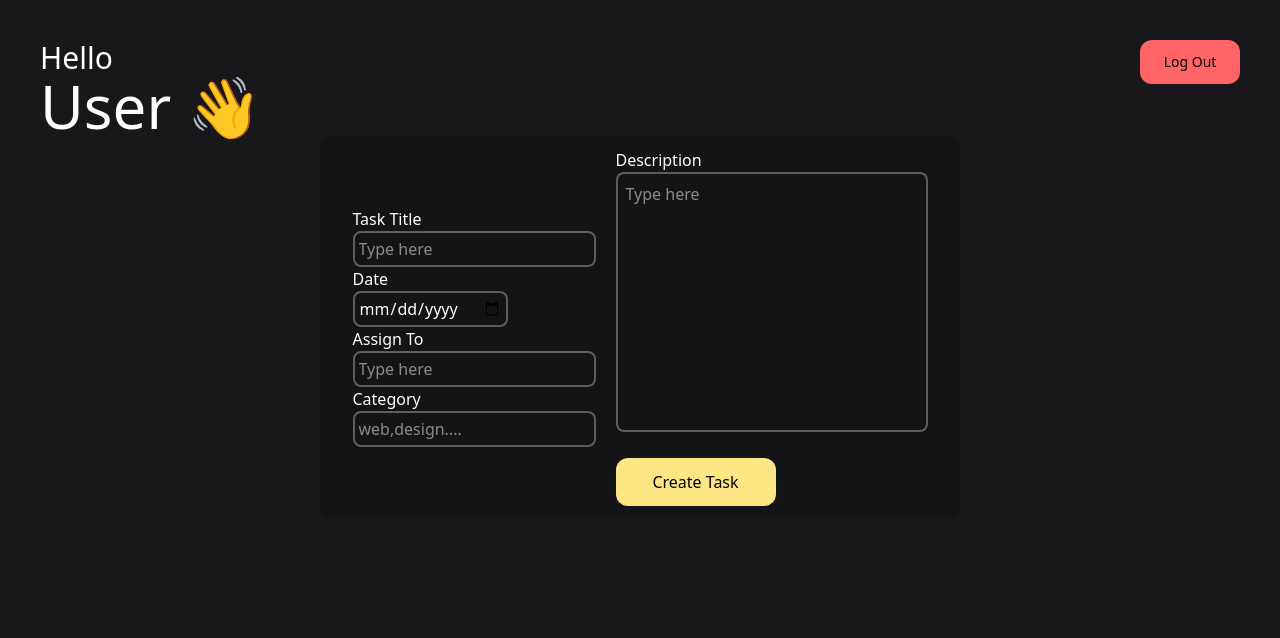
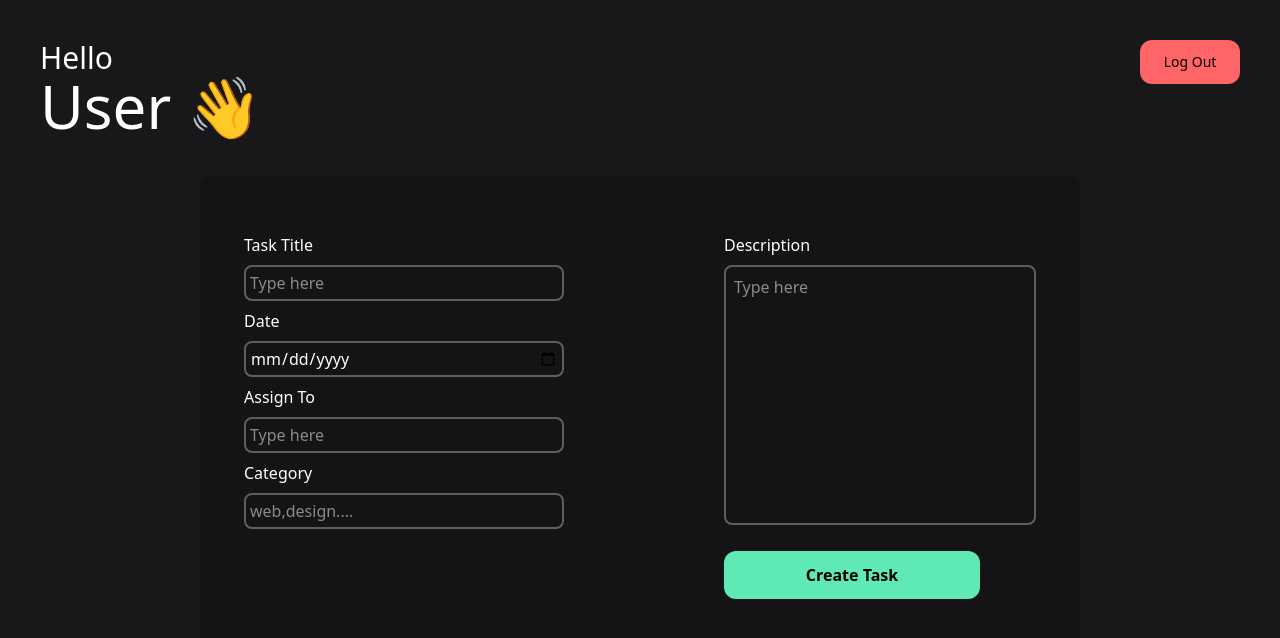
Before and after one commit to adarsh-279/MyEMS, a React (Vite) app: page / in a window 1280 px wide. Shown: the top 638 px of the page. Built offline with nearby package versions, Linux system fonts and the light colour scheme.

Commit message:
AdminDashboard & CreateTask Updated

```diff
--- a/src/components/dashboard/AdminDashboard.jsx
+++ b/src/components/dashboard/AdminDashboard.jsx
@@ -1,49 +1,12 @@
 import React from 'react'
 import Header from '../pages/Header'
+import CreateTask from '../pages/CreateTask';
 
 const AdminDashboard = () => {
   return (
     <div className="p-10 w-full h-screen bg-zinc-900 text-white">
       <Header />
-      <div className="flex items-center justify-center">
-        <div className="bg-[#00000030] px-4 py-3 rounded-lg min-h-80 w-160 flex items-center justify-center flex-col">
-          <form className="flex gap-5 items-center justify-between">
-            <div>
-              <div>
-                <h3>Task Title</h3>
-                <input type="text" placeholder="Type here" className='outline-none border-2 border-[#ffffff50] rounded-lg p-1'/>
-              </div>
-              <div>
-                <h3>Date</h3>
-                <input type="date" placeholder="Type here" className='outline-none border-2 border-[#ffffff50] rounded-lg p-1'/>
-              </div>
-              <div>
-                <h3>Assign To</h3>
-                <input type="text" placeholder="Type here" className='outline-none border-2 border-[#ffffff50] rounded-lg p-1'/>
-              </div>
-              <div>
-                <h3>Category</h3>
-                <input type="text" placeholder="web,design...." className='outline-none border-2 border-[#ffffff50] rounded-lg p-1'/>
-              </div>
-            </div>
-            <div>
-              <div>
-                <h3>Description</h3>
-                <textarea
-                  type="text"
-                  placeholder="Type here"
-                  rows="10"
-                  cols="30"
-                  className="resize-none outline-none border-2 border-[#ffffff50] rounded-lg p-2"
-                />
-              </div>
-              <button className="bg-amber-200 px-4 py-3 text-black rounded-xl w-40 mt-5">
-                Create Task
-              </button>
-            </div>
-          </form>
-        </div>
-      </div>
+      <CreateTask />
     </div>
   );
 }
--- a/src/components/pages/CreateTask.jsx
+++ b/src/components/pages/CreateTask.jsx
@@ -4,14 +4,14 @@ const CreateTask = () => {
   return (
     <div className="flex items-center justify-center">
       <div className="bg-[#00000030] px-4 py-3 rounded-lg min-h-120 w-220 mt-10 flex items-center justify-center flex-col">
-        <form className="flex gap-60 items-start justify-between">
+        <form className="flex gap-40 items-start justify-between">
           <div>
             <div className="pb-2">
               <h3 className="pb-2">Task Title</h3>
               <input
                 type="text"
                 placeholder="Type here"
-                className="outline-none border-2 border-[#ffffff50] rounded-lg p-1"
+                className="w-80 outline-none border-2 border-[#ffffff50] rounded-lg p-1"
               />
             </div>
             <div className="pb-2">
@@ -19,7 +19,7 @@ const CreateTask = () => {
               <input
                 type="date"
                 placeholder="Type here"
-                className="outline-none border-2 border-[#ffffff50] rounded-lg p-1"
+                className="w-80 outline-none border-2 border-[#ffffff50] rounded-lg p-1"
               />
             </div>
             <div className="pb-2">
@@ -27,7 +27,7 @@ const CreateTask = () => {
               <input
                 type="text"
                 placeholder="Type here"
-                className="outline-none border-2 border-[#ffffff50] rounded-lg p-1"
+                className="w-80 outline-none border-2 border-[#ffffff50] rounded-lg p-1"
               />
             </div>
             <div className="pb-2">
@@ -35,13 +35,13 @@ const CreateTask = () => {
               <input
                 type="text"
                 placeholder="web,design...."
-                className="outline-none border-2 border-[#ffffff50] rounded-lg p-1"
+                className="w-80 outline-none border-2 border-[#ffffff50] rounded-lg p-1"
               />
             </div>
           </div>
           <div>
             <div>
-              <h3>Description</h3>
+              <h3 className="pb-2">Description</h3>
               <textarea
                 type="text"
                 placeholder="Type here"
@@ -50,7 +50,7 @@ const CreateTask = () => {
                 className="resize-none outline-none border-2 border-[#ffffff50] rounded-lg p-2"
               />
             </div>
-            <button className="bg-amber-200 px-4 py-3 text-black rounded-xl w-40 mt-5">
+            <button className="bg-emerald-300 px-4 py-3 text-black rounded-xl w-64 mt-5 font-bold">
               Create Task
             </button>
           </div>
```
